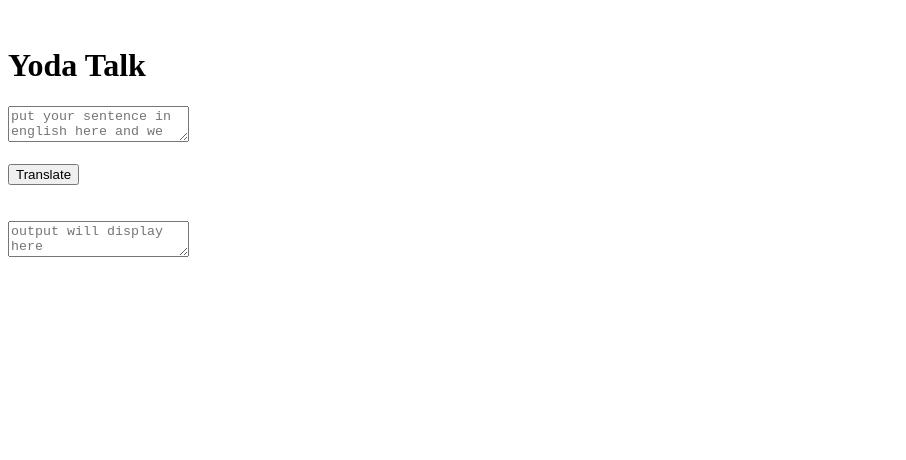
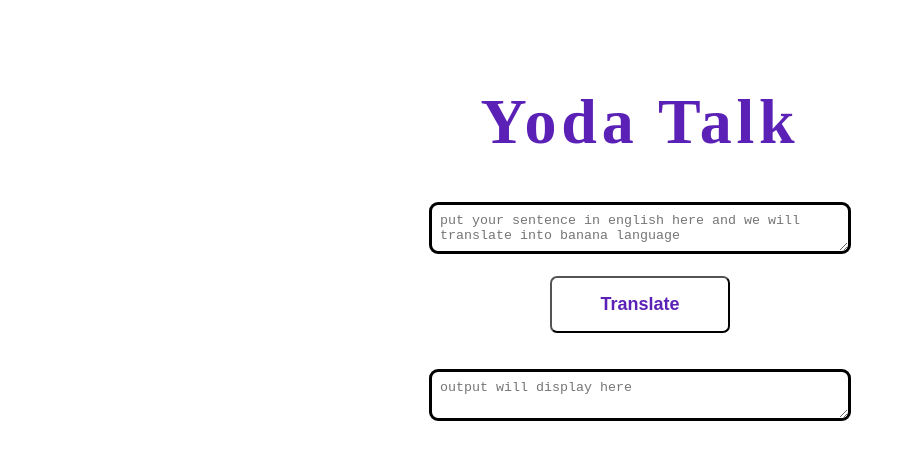
Before and after one commit to swapnaliss/neogcamp-mark-seven, a plain HTML site: page index.html in a window 1280 px wide. Shown: the whole page, without its empty margins (0-906 px from the left). Drawn offline with Linux system fonts and the light colour scheme.

Commit message:
style : styles added

```diff
--- a/index.html
+++ b/index.html
@@ -5,8 +5,10 @@
     <meta http-equiv="X-UA-Compatible" content="IE=edge">
     <meta name="viewport" content="width=device-width, initial-scale=1.0">
     <title>Yoda Talk</title>
+    <link rel="stylesheet" href="./style.css">
 </head>
 <body>
+    <main>
 <br>
     <h1>Yoda Talk</h1>
 
@@ -18,6 +20,7 @@
 </br>
 </br>
 <textarea id= "output-text" placeholder ="output will display here"></textarea>
+</main>
 <script src="app.js"></script>
 </body>
 </html>
--- /dev/null
+++ b/style.css
@@ -0,0 +1,50 @@
+body{
+    color: #5b21b6;
+    display: grid;
+    place-content: center;
+    padding: 1rem;
+    row-gap: 0.3rem;
+}
+h1{
+    font-size: 4em;
+    letter-spacing: 0.3rem;
+}
+#translate-btn{
+    padding: 1rem 3rem;
+    width: max-content;
+    font-weight: 700;
+    font-size: large;
+    background-color: transparent;
+    color: var(--primary-black);
+    border-radius: 7px;
+
+    margin: auto;
+    outline: none;
+}
+
+button:hover{
+    background-color: var(--primary-yellow);
+    color: var(--primary-black);
+}
+
+#input-text{
+    border-radius: 9px;
+    border-color: var(--primary-black);
+    border-width: medium;
+    outline: none;
+    padding: 0.5rem;
+    size: 20rem;
+    width: 400px;
+}
+#output-text{
+    border-radius: 9px;
+    border-color: var(--primary-black);
+    border-width: medium;
+    outline: none;
+    padding: 0.5rem;
+    size: 20rem;
+    width: 400px;
+}
+main{
+    text-align: center;
+}
```
